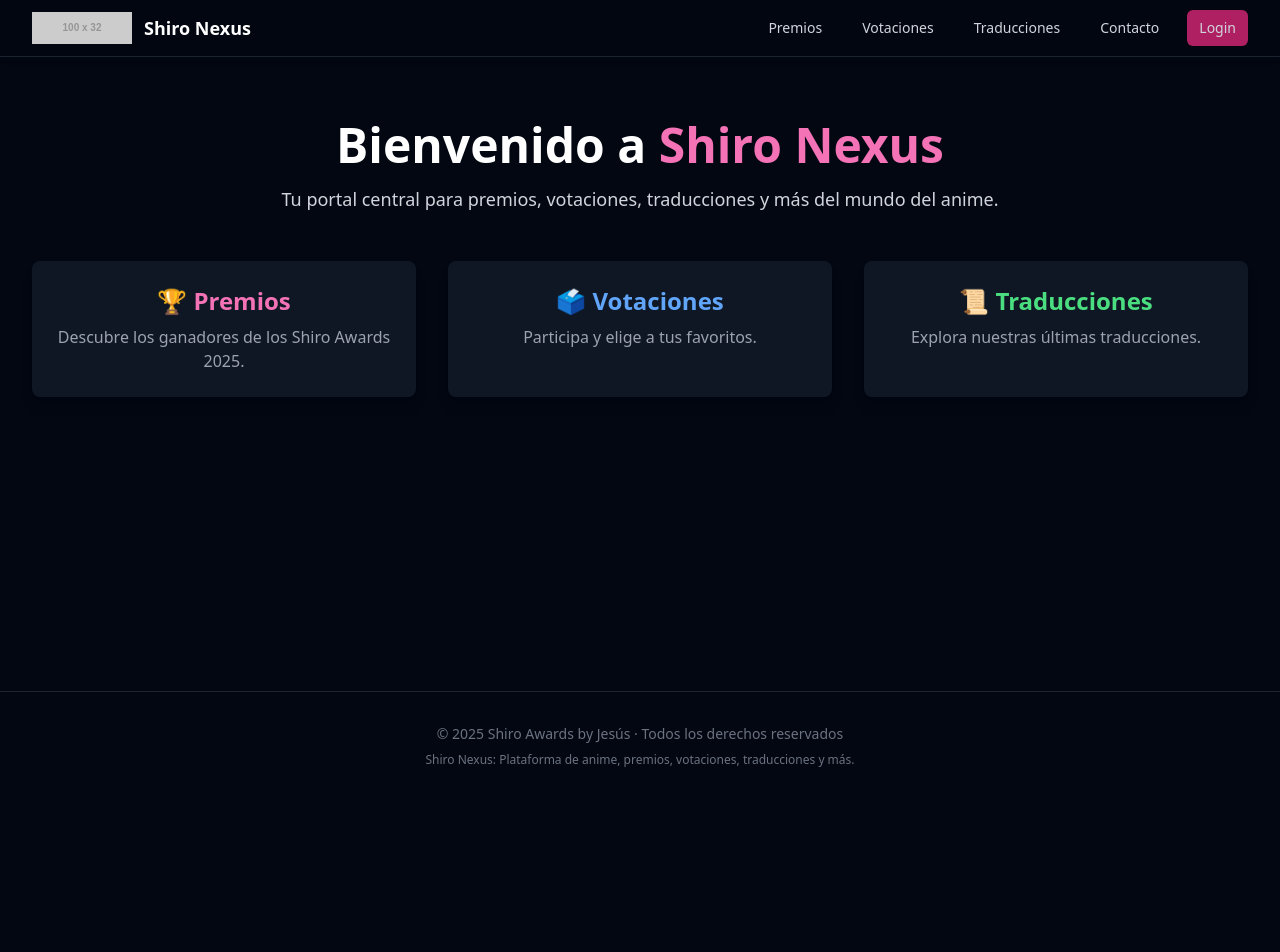
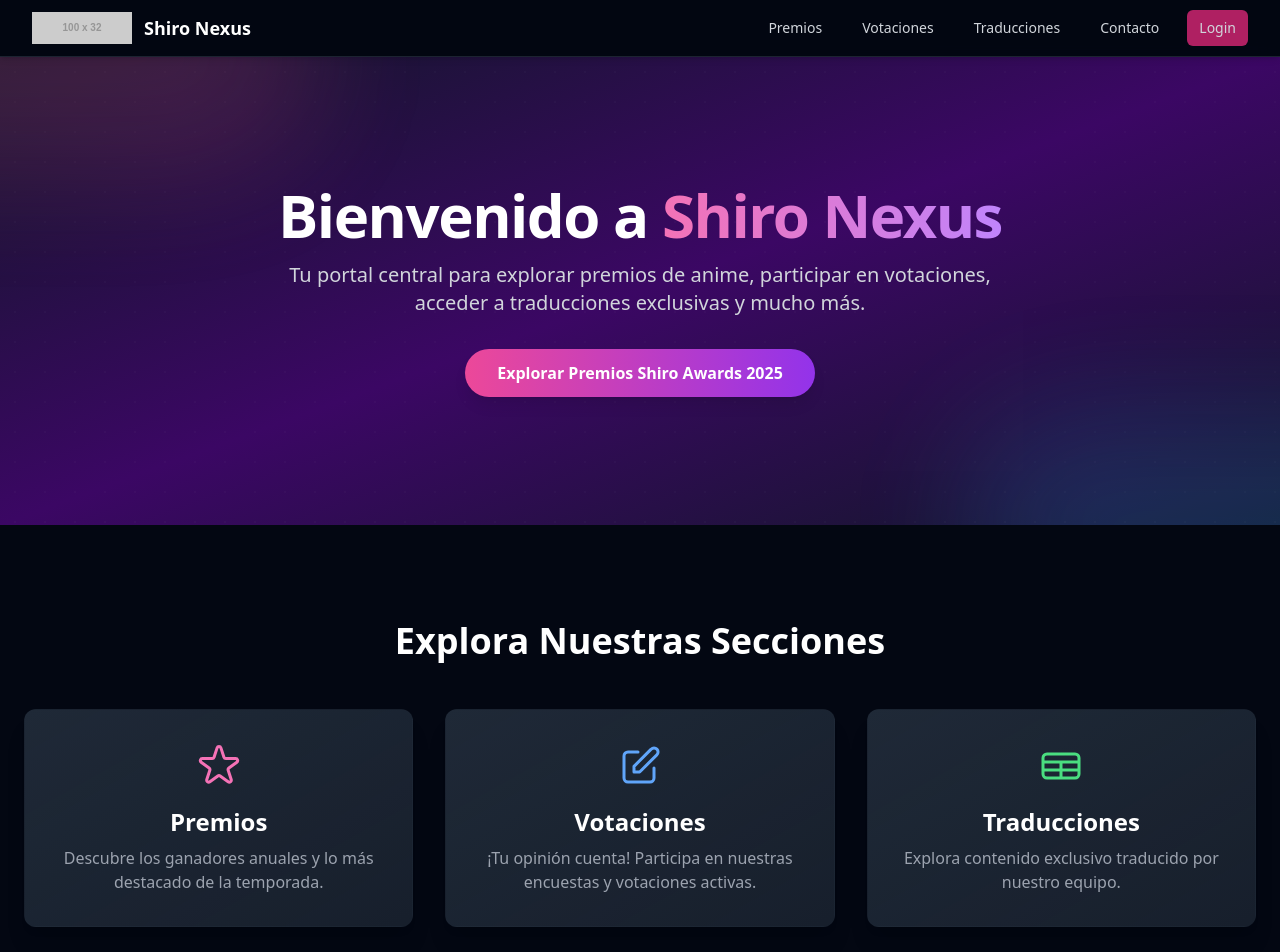
Before and after one commit to Pqblo26/shirov2-awards, a React (Vite) app: page / in a window 1280 px wide. Shown: the top 952 px of the page. Before the commit the page ends 800 px from the top, so only its background shows below. Built offline with nearby package versions, Linux system fonts and the light colour scheme.

Commit message:
Mejora Web Inicio

```diff
--- a/src/pages/HomePage.tsx
+++ b/src/pages/HomePage.tsx
@@ -1,45 +1,167 @@
 import React, { useEffect } from 'react';
 import { Link } from 'react-router-dom'; // Import Link for internal navigation
+import { motion } from 'framer-motion'; // Import motion for animations
+import WinnerCard from '../components/WinnerCard'; // Import WinnerCard if showing previews
+
+// Sample data for award previews (replace with actual data fetching later)
+// Using the same structure as defined in WinnerCard's expected props
+const previewWinners = [
+     { id: "preview-1", category: "Mejor Animación (Preview)", image: "https://placehold.co/400x600/374151/D1D5DB?text=Animación+Ejemplo", name: "Anime Ejemplo A", extra: "Estudio X", color: "yellow" },
+     { id: "preview-2", category: "Mejor Drama (Preview)", image: "https://placehold.co/400x600/5A0000/FCA5A5?text=Drama+Ejemplo", name: "Anime Ejemplo B", extra: "Estudio Y", color: "red" },
+];
+
 
 function HomePage() {
     useEffect(() => {
         document.title = "Inicio | Shiro Nexus"; // Set title for the homepage
     }, []);
 
+    // Animation variants for sections/cards
+    const sectionVariants = {
+        hidden: { opacity: 0, y: 50 },
+        visible: {
+            opacity: 1,
+            y: 0,
+            transition: { duration: 0.6, ease: "easeOut", staggerChildren: 0.2 }
+        }
+    };
+
+    const itemVariants = {
+        hidden: { opacity: 0, scale: 0.95 },
+        visible: { opacity: 1, scale: 1, transition: { duration: 0.5 } }
+    };
+
+
     return (
-        <div className="max-w-7xl mx-auto px-4 sm:px-6 lg:px-8 py-16 text-center">
-            {/* Welcome Section */}
-            <h1 className="text-4xl md:text-5xl font-bold mb-4">
-                Bienvenido a <span className="text-pink-400">Shiro Nexus</span>
+        // Use motion.div for potential page transition animations later
+        <motion.div
+            initial={{ opacity: 0 }}
+            animate={{ opacity: 1 }}
+            exit={{ opacity: 0 }}
+            transition={{ duration: 0.5 }}
+        >
+            {/* === Hero Section === */}
+            <motion.section
+                className="relative bg-gradient-to-br from-gray-900 via-purple-950 to-gray-900 text-white py-24 md:py-32 px-6 text-center overflow-hidden"
+                initial={{ opacity: 0 }}
+                animate={{ opacity: 1 }}
+                transition={{ duration: 0.8 }}
+            >
+                {/* Background elements */}
+                <div className="absolute inset-0 opacity-10" style={{ backgroundImage: 'radial-gradient(circle, rgba(255,255,255,0.2) 1px, transparent 1px)', backgroundSize: '30px 30px' }}></div>
+                <div className="absolute -top-1/4 -left-1/4 w-1/2 h-1/2 bg-pink-500/20 rounded-full filter blur-3xl animate-pulse"></div>
+                <div className="absolute -bottom-1/4 -right-1/4 w-1/2 h-1/2 bg-blue-500/20 rounded-full filter blur-3xl animate-pulse animation-delay-4000"></div>
+
+                <motion.div
+                    className="relative z-10"
+                    initial={{ y: 20, opacity: 0 }}
+                    animate={{ y: 0, opacity: 1 }}
+                    transition={{ delay: 0.2, duration: 0.8, ease: 'easeOut' }}
+                >
+                    <h1 className="text-4xl sm:text-5xl md:text-6xl font-extrabold mb-4 tracking-tight">
+                        Bienvenido a <span className="text-transparent bg-clip-text bg-gradient-to-r from-pink-400 to-purple-400">Shiro Nexus</span>
                     </h1>
-            <p className="text-lg text-gray-300 mb-12">
-                Tu portal central para premios, votaciones, traducciones y más del mundo del anime.
+                    <p className="text-lg md:text-xl text-gray-300 max-w-3xl mx-auto mb-8">
+                        Tu portal central para explorar premios de anime, participar en votaciones, acceder a traducciones exclusivas y mucho más.
                     </p>
+                    <motion.div
+                        whileHover={{ scale: 1.05 }}
+                        whileTap={{ scale: 0.95 }}
+                    >
+                        <Link
+                            to="/premios" // Link to the Awards page
+                            className="inline-block bg-gradient-to-r from-pink-500 to-purple-600 hover:from-pink-600 hover:to-purple-700 text-white font-semibold px-8 py-3 rounded-full shadow-lg transition-all duration-300 transform hover:scale-105"
+                        >
+                            Explorar Premios Shiro Awards 2025
+                        </Link>
+                    </motion.div>
+                </motion.div>
+            </motion.section>
 
-            {/* Quick Links/Featured Sections (Example) */}
-            <div className="grid grid-cols-1 md:grid-cols-3 gap-8">
-                {/* Link to Premios */}
-                <Link to="/premios" className="block p-6 bg-gray-800/50 rounded-lg shadow-lg hover:bg-gray-700/50 transition-colors">
-                    <h2 className="text-2xl font-semibold mb-2 text-pink-400">🏆 Premios</h2>
-                    <p className="text-gray-400">Descubre los ganadores de los Shiro Awards 2025.</p>
+            {/* === Featured Sections Grid === */}
+            <motion.section
+                className="py-16 md:py-24 px-6 bg-gray-950" // Slightly different background
+                variants={sectionVariants}
+                initial="hidden"
+                whileInView="visible"
+                viewport={{ once: true, amount: 0.2 }} // Trigger animation when 20% visible
+            >
+                <h2 className="text-3xl md:text-4xl font-bold text-center mb-12">Explora Nuestras Secciones</h2>
+                <div className="max-w-7xl mx-auto grid grid-cols-1 md:grid-cols-3 gap-8">
+                    {/* Card: Premios */}
+                    <motion.div variants={itemVariants}>
+                        <Link to="/premios" className="group block p-8 bg-gradient-to-br from-gray-800 to-gray-800/70 rounded-xl shadow-xl hover:shadow-pink-500/30 border border-transparent hover:border-pink-500/50 transition-all duration-300 h-full flex flex-col">
+                             {/* Placeholder for Icon */}
+                             <div className="mb-4 text-pink-400">
+                                 <svg xmlns="http://www.w3.org/2000/svg" className="h-12 w-12 mx-auto" fill="none" viewBox="0 0 24 24" stroke="currentColor" strokeWidth={1.5}>
+                                     <path strokeLinecap="round" strokeLinejoin="round" d="M11.049 2.927c.3-.921 1.603-.921 1.902 0l1.519 4.674a1 1 0 00.95.69h4.915c.969 0 1.371 1.24.588 1.81l-3.976 2.888a1 1 0 00-.363 1.118l1.518 4.674c.3.922-.755 1.688-1.538 1.118l-3.976-2.888a1 1 0 00-1.176 0l-3.976 2.888c-.783.57-1.838-.196-1.538-1.118l1.518-4.674a1 1 0 00-.363-1.118l-3.976-2.888c-.784-.57-.38-1.81.588-1.81h4.914a1 1 0 00.951-.69l1.519-4.674z" />
+                                 </svg>
+                             </div>
+                            <h3 className="text-2xl font-semibold mb-2 text-center text-white group-hover:text-pink-300 transition-colors">Premios</h3>
+                            <p className="text-gray-400 text-center flex-grow">Descubre los ganadores anuales y lo más destacado de la temporada.</p>
                         </Link>
+                    </motion.div>
 
-                {/* Link to Votaciones */}
-                <Link to="/votaciones" className="block p-6 bg-gray-800/50 rounded-lg shadow-lg hover:bg-gray-700/50 transition-colors">
-                    <h2 className="text-2xl font-semibold mb-2 text-blue-400">🗳️ Votaciones</h2>
-                    <p className="text-gray-400">Participa y elige a tus favoritos.</p>
+                    {/* Card: Votaciones */}
+                    <motion.div variants={itemVariants}>
+                         <Link to="/votaciones" className="group block p-8 bg-gradient-to-br from-gray-800 to-gray-800/70 rounded-xl shadow-xl hover:shadow-blue-500/30 border border-transparent hover:border-blue-500/50 transition-all duration-300 h-full flex flex-col">
+                             {/* Placeholder for Icon */}
+                             <div className="mb-4 text-blue-400">
+                                 <svg xmlns="http://www.w3.org/2000/svg" className="h-12 w-12 mx-auto" fill="none" viewBox="0 0 24 24" stroke="currentColor" strokeWidth={1.5}>
+                                     <path strokeLinecap="round" strokeLinejoin="round" d="M11 5H6a2 2 0 00-2 2v11a2 2 0 002 2h11a2 2 0 002-2v-5m-1.414-9.414a2 2 0 112.828 2.828L11.828 15H9v-2.828l8.586-8.586z" />
+                                 </svg>
+                             </div>
+                            <h3 className="text-2xl font-semibold mb-2 text-center text-white group-hover:text-blue-300 transition-colors">Votaciones</h3>
+                            <p className="text-gray-400 text-center flex-grow">¡Tu opinión cuenta! Participa en nuestras encuestas y votaciones activas.</p>
                         </Link>
+                    </motion.div>
 
-                {/* Link to Traducciones */}
-                <Link to="/traducciones" className="block p-6 bg-gray-800/50 rounded-lg shadow-lg hover:bg-gray-700/50 transition-colors">
-                    <h2 className="text-2xl font-semibold mb-2 text-green-400">📜 Traducciones</h2>
-                    <p className="text-gray-400">Explora nuestras últimas traducciones.</p>
+                    {/* Card: Traducciones */}
+                    <motion.div variants={itemVariants}>
+                         <Link to="/traducciones" className="group block p-8 bg-gradient-to-br from-gray-800 to-gray-800/70 rounded-xl shadow-xl hover:shadow-green-500/30 border border-transparent hover:border-green-500/50 transition-all duration-300 h-full flex flex-col">
+                            {/* Placeholder for Icon */}
+                             <div className="mb-4 text-green-400">
+                                 <svg xmlns="http://www.w3.org/2000/svg" className="h-12 w-12 mx-auto" fill="none" viewBox="0 0 24 24" stroke="currentColor" strokeWidth={1.5}>
+                                    <path strokeLinecap="round" strokeLinejoin="round" d="M3 10h18M3 14h18m-9-4v8m-7 0h14a2 2 0 002-2V8a2 2 0 00-2-2H5a2 2 0 00-2 2v8a2 2 0 002 2z" />
+                                 </svg>
+                             </div>
+                            <h3 className="text-2xl font-semibold mb-2 text-center text-white group-hover:text-green-300 transition-colors">Traducciones</h3>
+                            <p className="text-gray-400 text-center flex-grow">Explora contenido exclusivo traducido por nuestro equipo.</p>
+                        </Link>
+                    </motion.div>
+                </div>
+            </motion.section>
+
+            {/* === Latest Winners Preview Section (Optional) === */}
+            <motion.section
+                className="py-16 md:py-24 px-6 bg-gray-900" // Different background again
+                variants={sectionVariants}
+                initial="hidden"
+                whileInView="visible"
+                viewport={{ once: true, amount: 0.2 }}
+            >
+                <h2 className="text-3xl md:text-4xl font-bold text-center mb-12">Últimos Ganadores Destacados</h2>
+                <div className="max-w-4xl mx-auto grid grid-cols-1 md:grid-cols-2 gap-8">
+                     {previewWinners.map(winner => (
+                         // Apply itemVariants to each WinnerCard for staggered animation
+                         <motion.div key={winner.id} variants={itemVariants}>
+                             <WinnerCard winner={winner} />
+                         </motion.div>
+                     ))}
+                </div>
+                 <div className="text-center mt-12">
+                     <Link
+                        to="/premios"
+                        className="text-pink-400 hover:text-pink-300 hover:underline transition-colors"
+                    >
+                        Ver todos los premios &rarr;
                     </Link>
                  </div>
+            </motion.section>
 
-            {/* You can add more sections like latest news, etc. */}
+            {/* Add more sections as needed */}
 
-        </div>
+        </motion.div>
     );
 }
 
```
Lines whose indentation alone changed are shown as unchanged.
